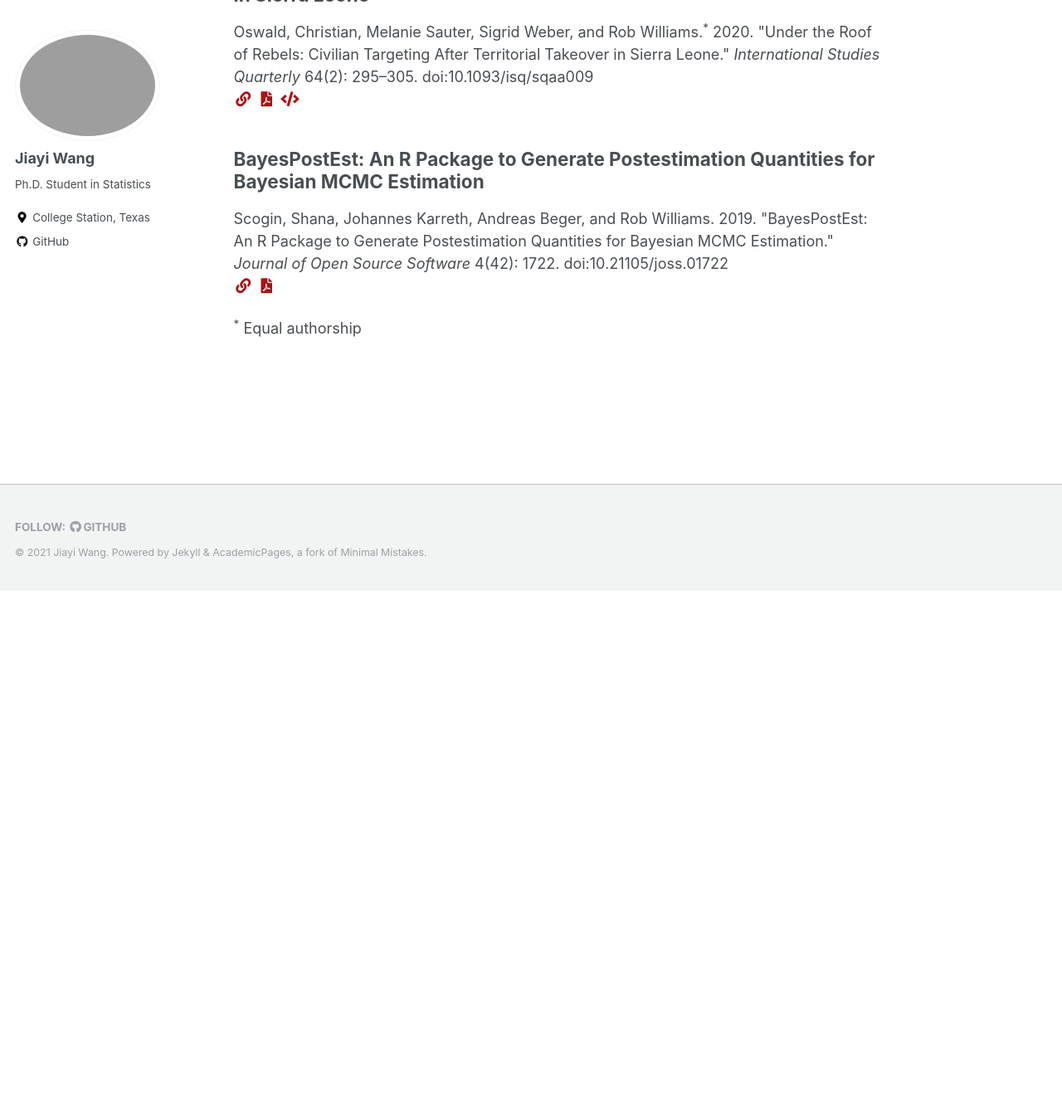
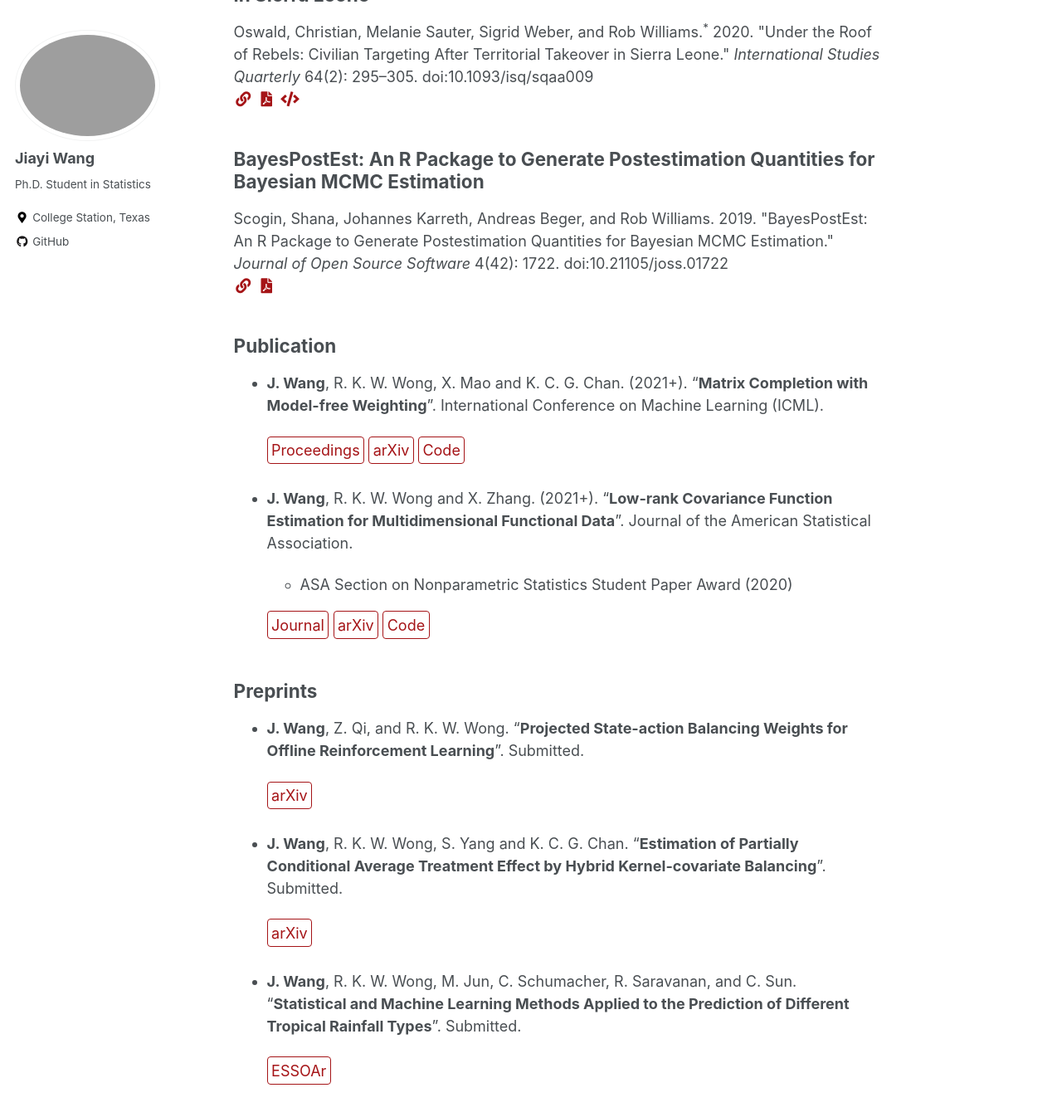
Before and after one commit to jiayiwang1017/jiayiwang1017.github.io, a Jekyll site: the page built from _pages/publications.md, in a window 1280 px wide and 1400 px high, scrolled down 688 px. Shown: the top 1346 px of the window at 83% size. Built offline with Jekyll 4.4.1, drawn with Linux system fonts in a browser that asks for light colours.

Commit message:
Update publications.md

```diff
--- a/_pages/publications.md
+++ b/_pages/publications.md
@@ -15,4 +15,35 @@ author_profile: true
   {% include archive-single.html %}
 {% endfor %}
 
-<sup>*</sup> Equal authorship
+
+
+## Publication
+
+
+- **J. Wang**, R. K. W. Wong, X. Mao and K. C. G. Chan. (2021+). "**Matrix Completion with Model-free Weighting**". International Conference on Machine Learning (ICML).
+
+  [Proceedings](http://proceedings.mlr.press/v139/wang21x/wang21x.pdf){: .btn--research} [arXiv](https://arxiv.org/abs/2106.05850){: .btn--research}  [Code](https://github.com/jiayiwang1017/MC-weighting-code){: .btn--research}
+
+
+- **J. Wang**, R. K. W. Wong and X. Zhang. (2021+). "**Low-rank Covariance Function Estimation for Multidimensional Functional Data**". Journal of the American Statistical Association.
+  - ASA Section on Nonparametric Statistics Student Paper Award (2020)
+
+  [Journal](https://www.tandfonline.com/doi/full/10.1080/01621459.2020.1820344){: .btn--research} [arXiv](https://arxiv.org/abs/2008.12919){: .btn--research}  [Code](https://github.com/jiayiwang1017/mfdacov-code){: .btn--research}
+
+
+## Preprints
+
+- **J. Wang**, Z. Qi, and R. K. W. Wong.  "**Projected State-action Balancing Weights for Offline Reinforcement Learning**". Submitted.
+
+  [arXiv](https://arxiv.org/abs/2109.04640){: .btn--research}
+
+
+- **J. Wang**, R. K. W. Wong, S. Yang and K. C. G. Chan.  "**Estimation of Partially Conditional Average Treatment Effect by Hybrid Kernel-covariate Balancing**". Submitted.
+
+  [arXiv](https://arxiv.org/abs/2103.03437){: .btn--research}
+
+
+- **J. Wang**,  R. K. W. Wong, M. Jun, C. Schumacher, R. Saravanan, and C. Sun.
+		"**Statistical and Machine Learning Methods Applied to the Prediction of Different Tropical Rainfall Types**". Submitted.
+
+  [ESSOAr](https://www.essoar.org/doi/abs/10.1002/essoar.10507122.1){: .btn--research}
```
